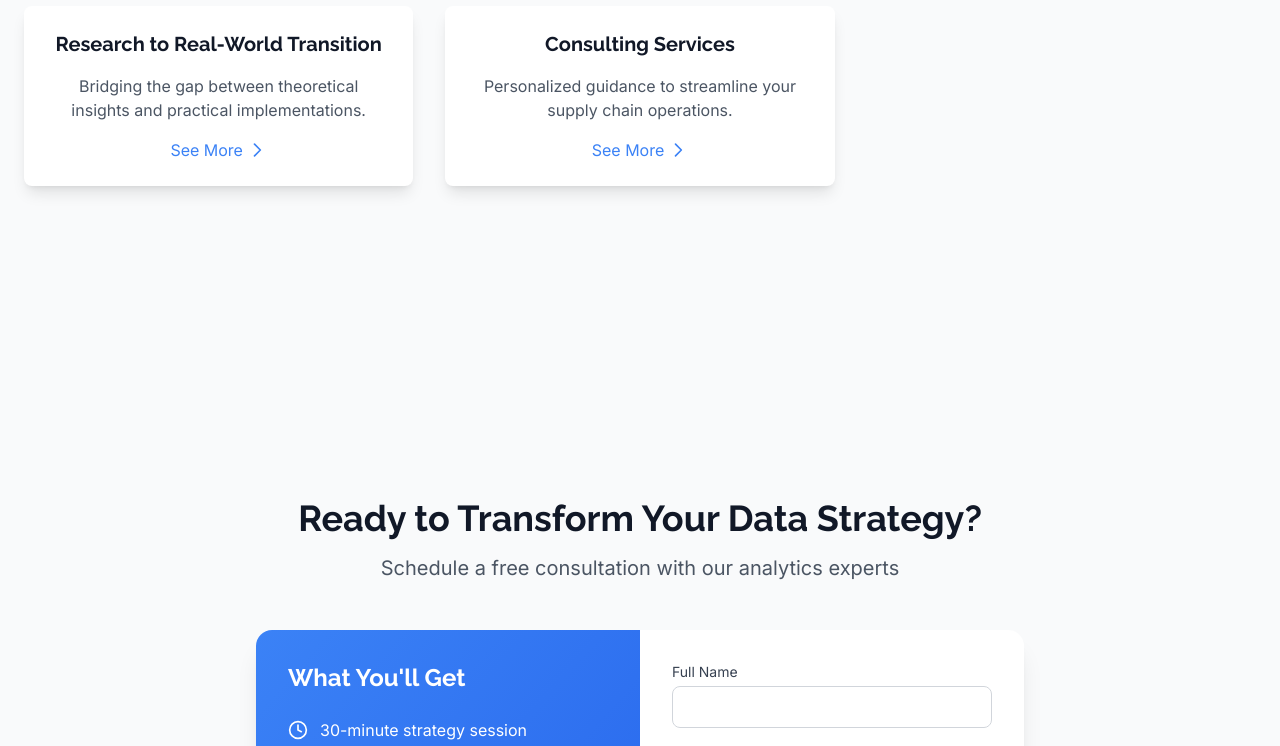
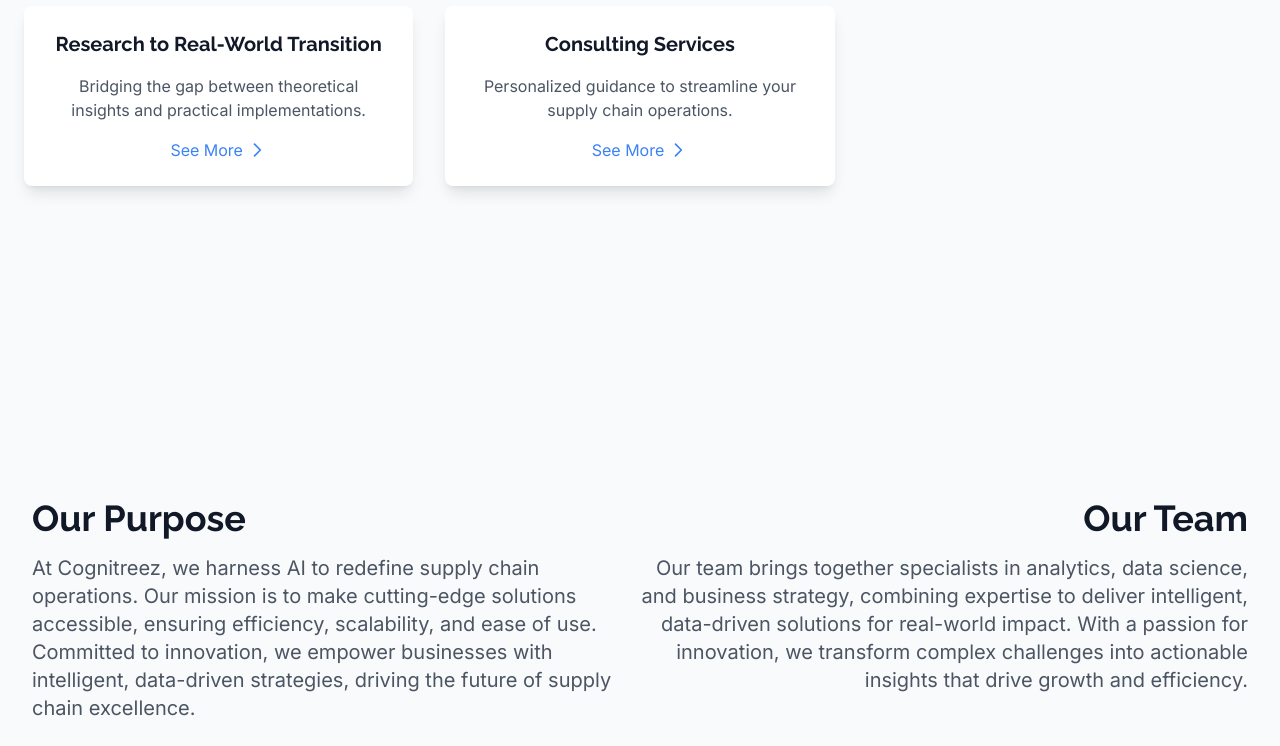
Before and after one commit to bibinwithab/cognitreez, a React (Vite) app: page / in a window 1280 px wide. Shown: the part 2000-2746 px from the top of the page. Built offline with nearby package versions, Linux system fonts and the light colour scheme.

Commit message:
content updated

```diff
--- a/src/Components/BookACall.jsx
+++ b/src/Components/BookACall.jsx
@@ -1,6 +1,5 @@
 import { motion } from "motion/react";
 import { useState } from "react";
-
 import { Clock, Calendar, Phone } from "lucide-react";
 
 const BookACall = () => {
@@ -47,6 +46,26 @@
   return (
     <div className="bg-gray-50 dark:bg-gray-900 py-20">
       <div className="max-w-7xl mx-auto px-4 sm:px-6 lg:px-8">
+        {/* New Sections */}
+        <motion.div
+          initial={{ opacity: 0, y: 20 }}
+          whileInView={{ opacity: 1, y: 0 }}
+          transition={{ duration: 0.3 }}
+          className="flex justify-between mb-12">
+          <div className="w-1/2">
+            <h2 className="text-4xl font-bold text-gray-900 dark:text-white mb-4">Our Purpose</h2>
+            <p className="text-xl text-gray-600 dark:text-gray-300">
+            At Cognitreez, we harness AI to redefine supply chain operations. Our mission is to make cutting-edge solutions accessible, ensuring efficiency, scalability, and ease of use. Committed to innovation, we empower businesses with intelligent, data-driven strategies, driving the future of supply chain excellence.
+            </p>
+          </div>
+          <div className="w-1/2 text-right">
+            <h2 className="text-4xl font-bold text-gray-900 dark:text-white mb-4">Our Team</h2>
+            <p className="text-xl text-gray-600 dark:text-gray-300">
+            Our team brings together specialists in analytics, data science, and business strategy, combining expertise to deliver intelligent, data-driven solutions for real-world impact. With a passion for innovation, we transform complex challenges into actionable insights that drive growth and efficiency.
+            </p>
+          </div>
+        </motion.div>
+
         <motion.div
           initial={{ opacity: 0, y: 20 }}
           whileInView={{ opacity: 1, y: 0 }}
--- a/src/Components/NavBar.jsx
+++ b/src/Components/NavBar.jsx
@@ -68,7 +68,7 @@
               { name: "Home", id: "introduction" },
               { name: "Research to Real World", id: "caseStudies" },
               { name: "Solutions", id: "solutions" },
-              { name: "Contact", id: "contact" },
+              { name: "About", id: "contact" },
             ].map((item) => (
               <motion.button
                 key={item.id}
@@ -109,7 +109,7 @@
               { name: "Home", id: "introduction" },
               { name: "Research to Real World", id: "caseStudies" },
               { name: "Solutions", id: "solutions" },
-              { name: "Contact", id: "contact" },
+              { name: "Abuot", id: "contact" },
             ].map((item) => (
               <motion.button
                 key={item.id}
--- a/src/Components/Solutions.jsx
+++ b/src/Components/Solutions.jsx
@@ -21,7 +21,7 @@
         transition={{ duration: 0.8 }}
         className="text-center mb-12"
       >
-        <h2 className="text-4xl font-bold text-center mb-3">Our Solutions</h2>
+        <h2 className="text-4xl font-bold mb-3">Our Solutions</h2>
         <p className="text-xl text-gray-600 dark:text-gray-300 max-w-3xl mx-auto">
           Explore how our innovative solutions revolutionize supply chain
           operations
```
